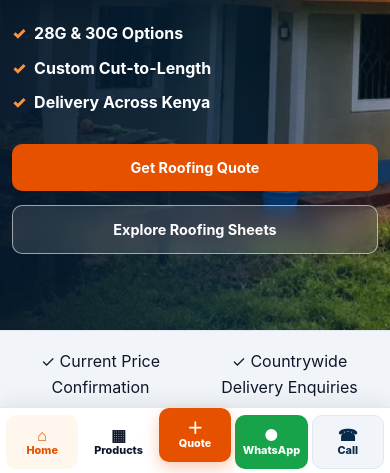
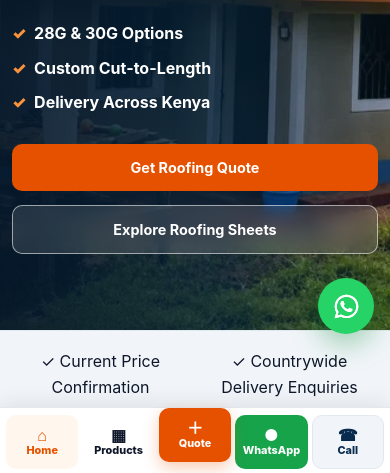
Before and after one commit to victor-kibet-cybersecurity-guy/mrm2, a website: page index.html in a window 390 px wide. Shown: the part 368-841 px from the top of the page. Drawn offline with Linux system fonts and the light colour scheme.

Commit message:
add floating WhatsApp

```diff
--- a/css/responsive.css
+++ b/css/responsive.css
@@ -302,8 +302,9 @@
   .footer{padding-bottom:120px}
   .footer-links-grid{grid-template-columns:repeat(2,minmax(0,1fr))}
   .brand-subtitle{max-width:210px}
-  .floating{position:fixed;right:16px;bottom:calc(68px + max(8px,env(safe-area-inset-bottom,0px)));z-index:190;gap:8px}
-  .floating .float-btn.whatsapp, .floating .float-btn.call{display:none} /* Mobile bottom bar provides direct Call/WA */
+  .floating{position:fixed;right:16px;bottom:calc(76px + max(8px,env(safe-area-inset-bottom,0px)));z-index:220;gap:8px}
+  .floating .float-btn.whatsapp{display:grid;width:56px;height:56px;box-shadow:0 10px 28px rgba(18,140,61,.38)}
+  .floating .float-btn.call{display:none} /* Call remains available in the mobile bottom bar. */
   .floating .float-btn.totop{display:grid}
   .mobile-bottom{display:grid;grid-template-columns:repeat(5,minmax(0,1fr));position:fixed;z-index:180;bottom:0;left:0;right:0;background:#fff;border-top:1px solid var(--line);box-shadow:0 -4px 20px rgba(0,0,0,.08);padding:7px 6px max(7px,env(safe-area-inset-bottom));gap:4px}
   .mobile-bottom a{display:flex;flex-direction:column;align-items:center;justify-content:center;gap:2px;border-radius:10px;padding:7px 2px;font-weight:800;font-size:.68rem;line-height:1.1;text-align:center;min-width:0}
```
